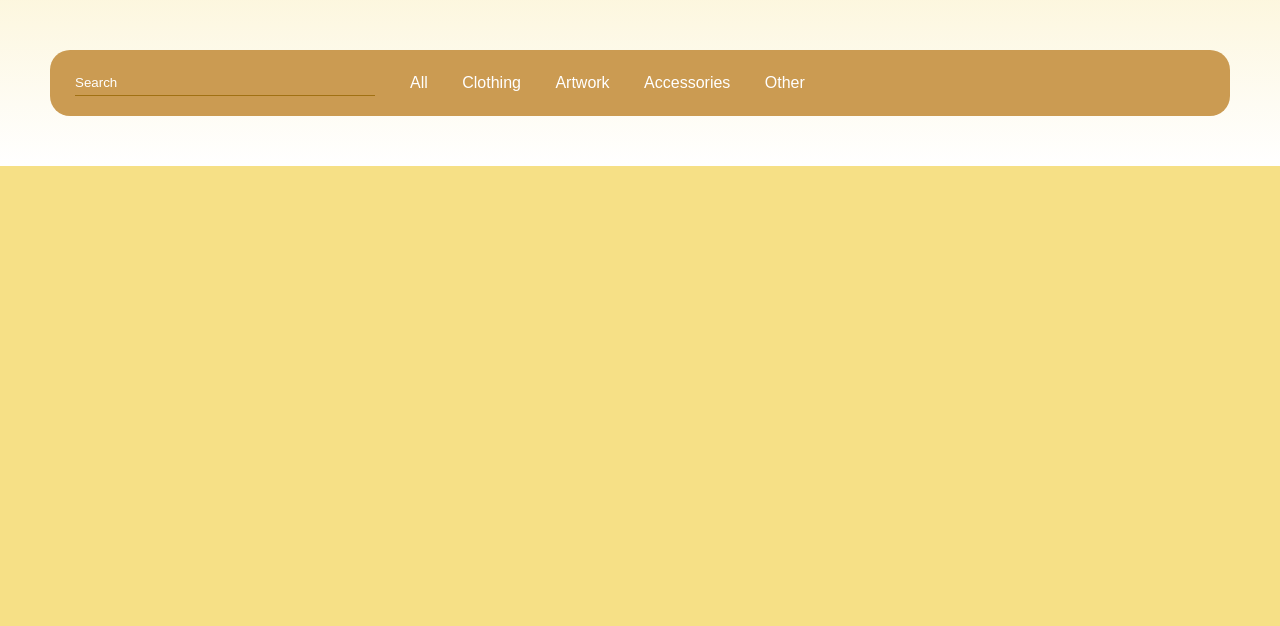
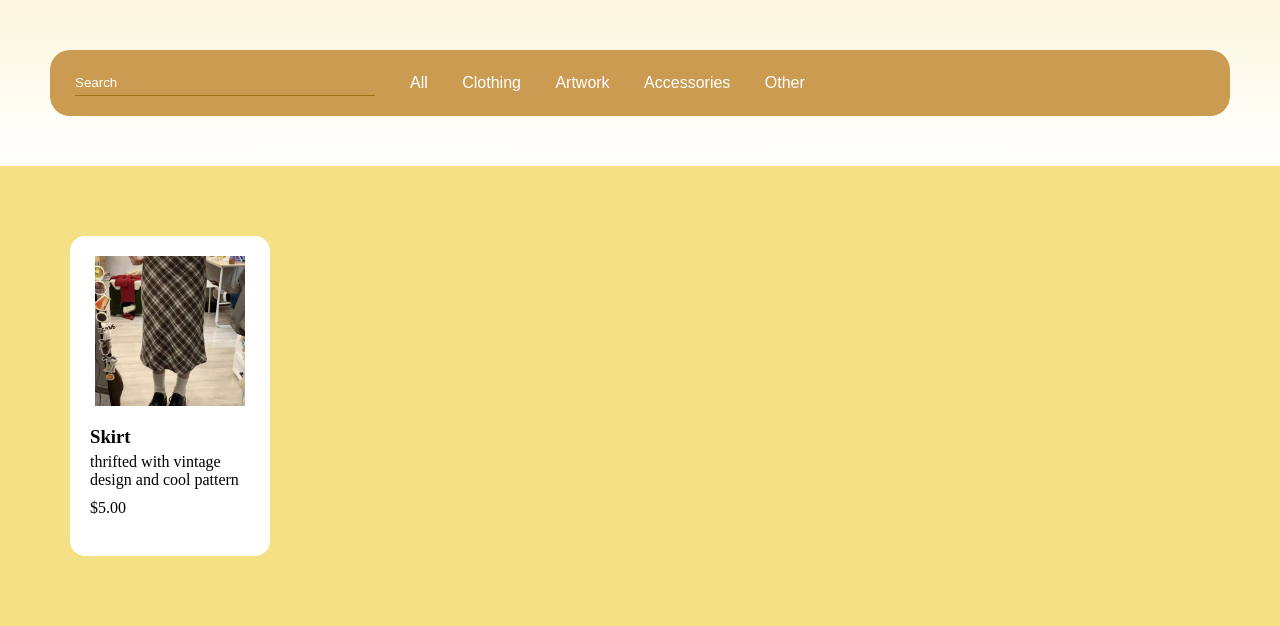
Before and after one commit to NathanHelm/cosc_360_Final_Project, a PHP site: page /home.html in a window 1280 px wide. Shown: the part 784-1410 px from the top of the page. Before the commit the page ends 950 px from the top, so only its background shows below. Run offline with PHP 8.4, Linux system fonts and the light colour scheme.

Commit message:
added a card for products

```diff
--- a/home.html
+++ b/home.html
@@ -49,5 +49,18 @@
 
             </div>
         </div>
+
+        <div id="productsContainer">
+            <div class="card">
+                <img src="./homeImages/skirt.png" alt="skirt">
+                <div class="cardText">
+                    <h3>Skirt</h3>
+                    <p>thrifted with vintage design and cool pattern</p>
+                    <p>$5.00</p>
+                </div>
+            </div>
+
+
+        </div>
     </body>
 </html>
--- a/homeStyle.css
+++ b/homeStyle.css
@@ -143,3 +143,40 @@ a {
     text-decoration: underline;
     cursor:pointer;
 }
+
+#productsContainer {
+    background-color: #F6E086;
+    padding: 20px;
+}
+
+.card {
+    width: 200px;
+    height: 300px;
+    background-color: white;
+    margin: 50px;
+    padding-top: 20px;
+    border-radius: 15px;
+}
+
+.card:hover {
+    cursor: pointer;
+    box-shadow:  6px 5px 20px 1px rgba(0,0,0,0.22);
+}
+
+.card img {
+    display: block;
+    object-fit:cover;
+    width: 150px;
+    height: 150px;
+    margin: auto;
+}
+
+.cardText {
+    margin: auto;
+    padding: 20px;
+}
+
+.cardText p {
+    padding-top: 5px;
+    padding-bottom: 5px;
+}
```
Also changed, not shown: homeImages/skirt.png (added).
